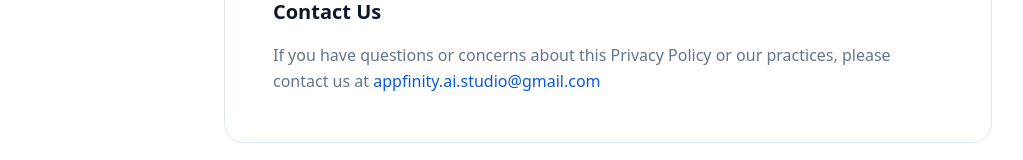
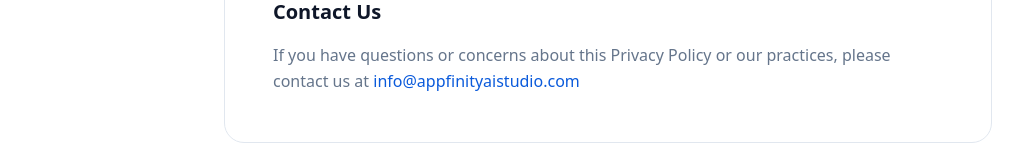
Before and after one commit to RaheemD/-appfinityaistudio, a React (Vite) app: page /privacy in a window 1280 px wide. Shown: the part 2726-2886 px from the top of the page, without its empty margins (32-1055 px from the left). Built offline with nearby package versions, Linux system fonts and the light colour scheme; the HTML template or start-up script is replaced by a standard one.

Commit message:
Update Privacy.tsx

```diff
--- a/src/pages/Privacy.tsx
+++ b/src/pages/Privacy.tsx
@@ -187,7 +187,7 @@ const Privacy = () => {
                     href="mailto:support@appfinity.ai"
                     className="text-primary hover:underline font-medium"
                   >
-                    appfinity.ai.studio@gmail.com
+                    info@appfinityaistudio.com
                   </a>
 
                 </p>
```
